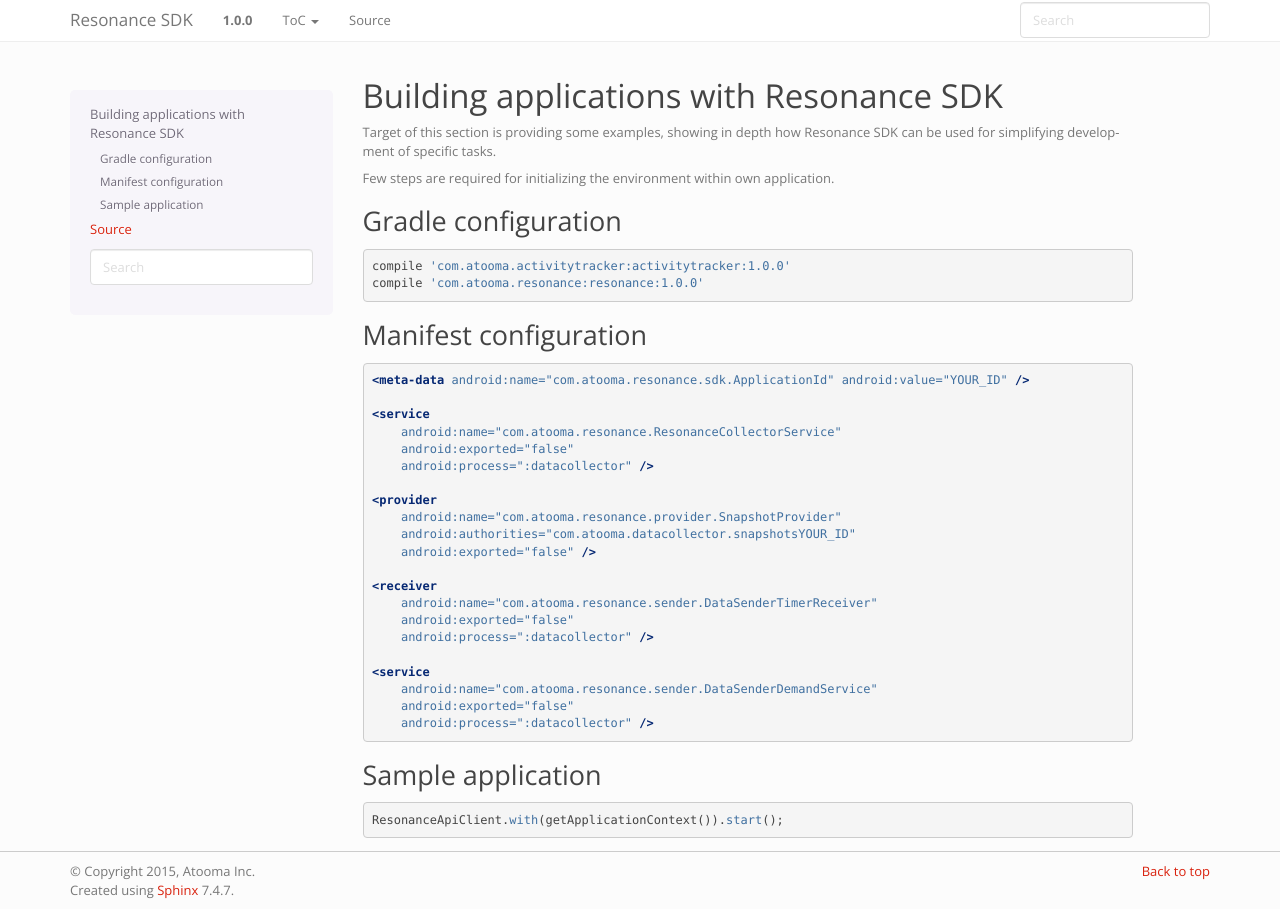
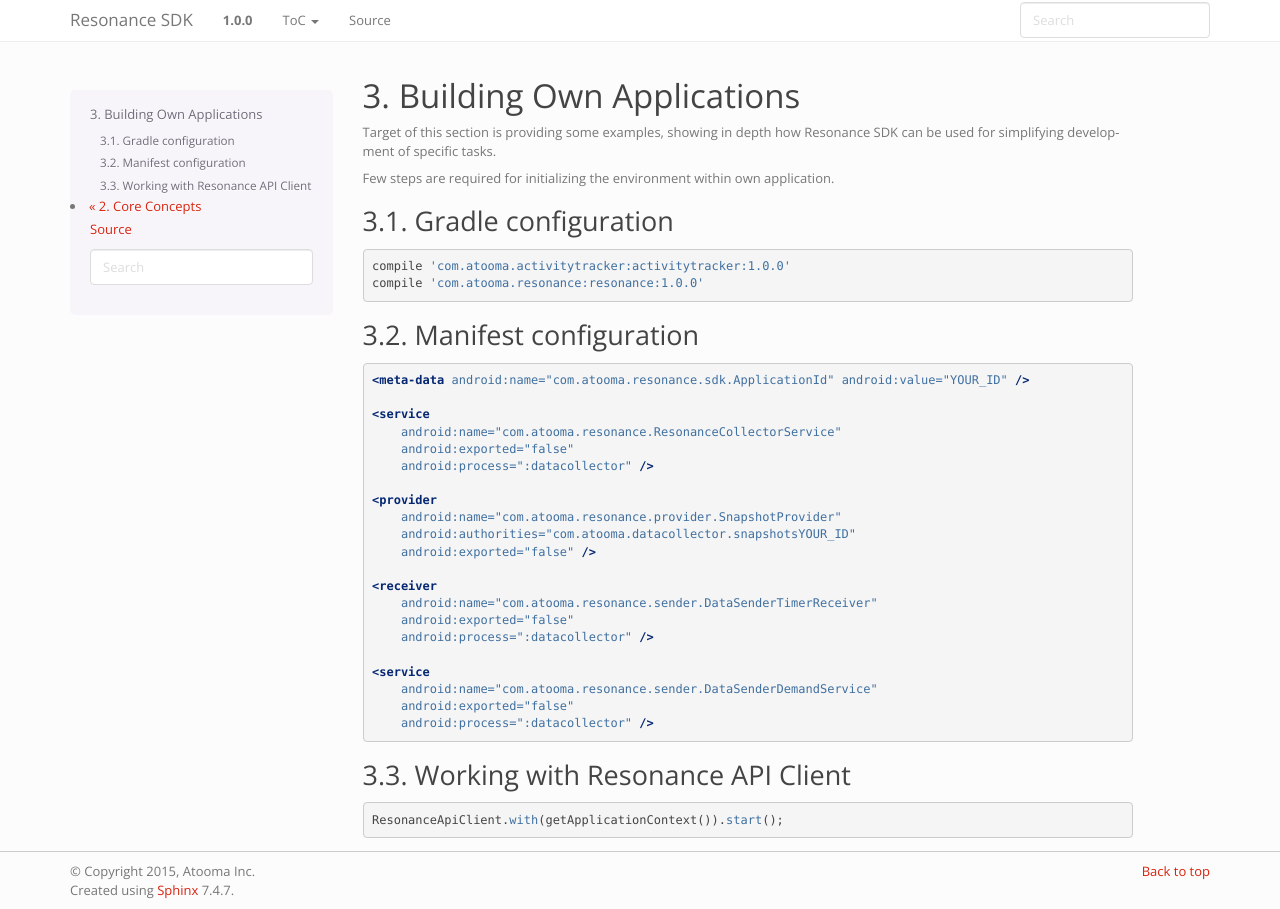
Before and after one commit to atooma/doc-resonance-sdk, a Sphinx documentation site: the page built from docs/source/example.rst, in a window 1280 px wide. Built offline with Sphinx 7.4.7, drawn with Linux system fonts in a browser that asks for light colours; pages that are not in the unit, such as notebooks, are missing from menus.

Commit message:
Fixing issue with example page in ToC

```diff
--- a/docs/source/example.rst
+++ b/docs/source/example.rst
@@ -1,6 +1,6 @@
 .. _example:
 
-Building applications with Resonance SDK
+Building Own Applications
 =================================================
 
 Target of this section is providing some examples, showing in depth how Resonance SDK can be used for simplifying development of specific tasks.
@@ -44,7 +44,7 @@
       android:process=":datacollector" />
 
 
-Sample application
+Working with Resonance API Client
 ---------------------------------------
 
 .. code-block:: java
--- a/docs/source/index.rst
+++ b/docs/source/index.rst
@@ -25,4 +26,4 @@
 
    intro
    core
-	 example
+   example
```
Also changed, not shown: other parts of docs/source/index.rst (+1 -0 lines).
